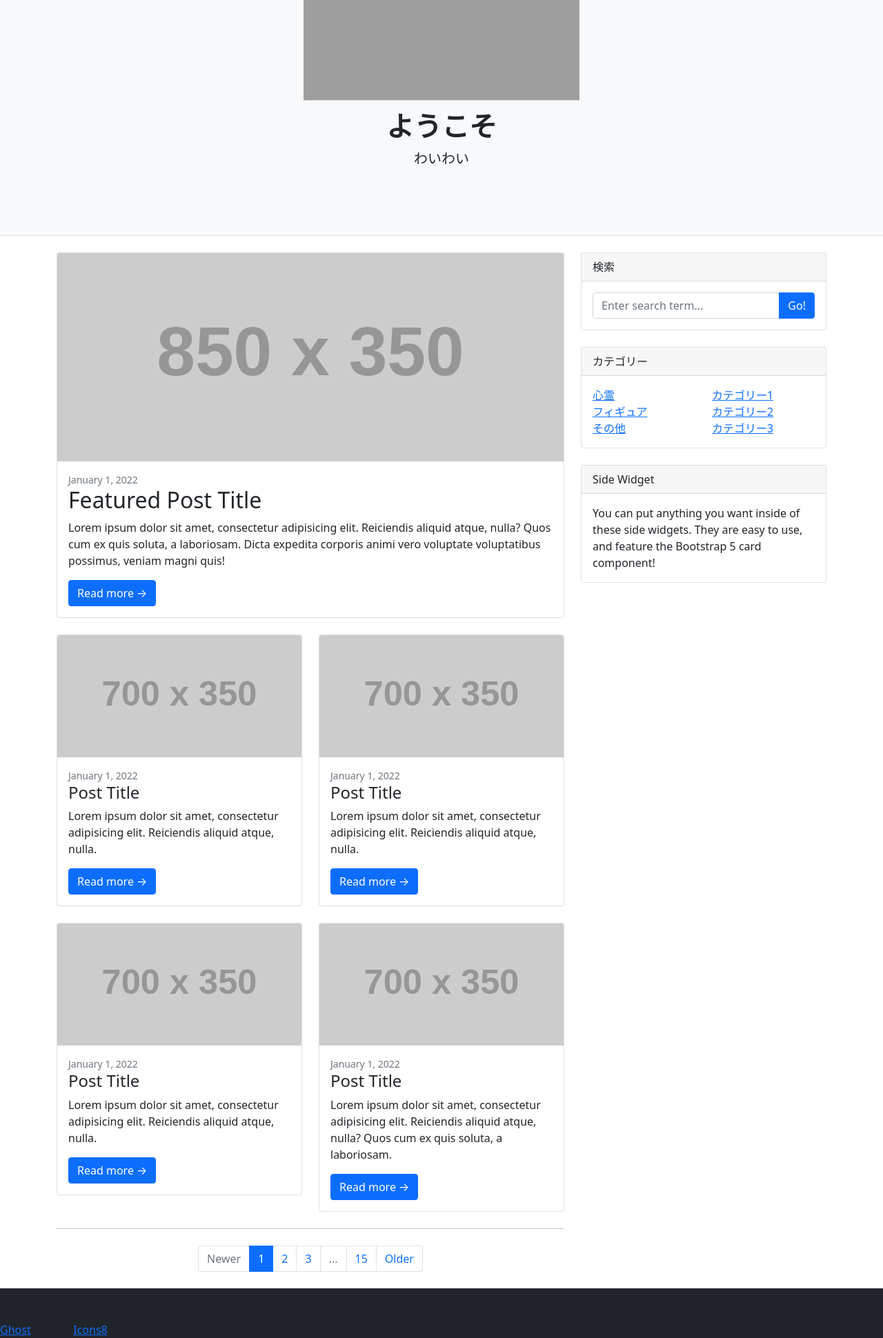
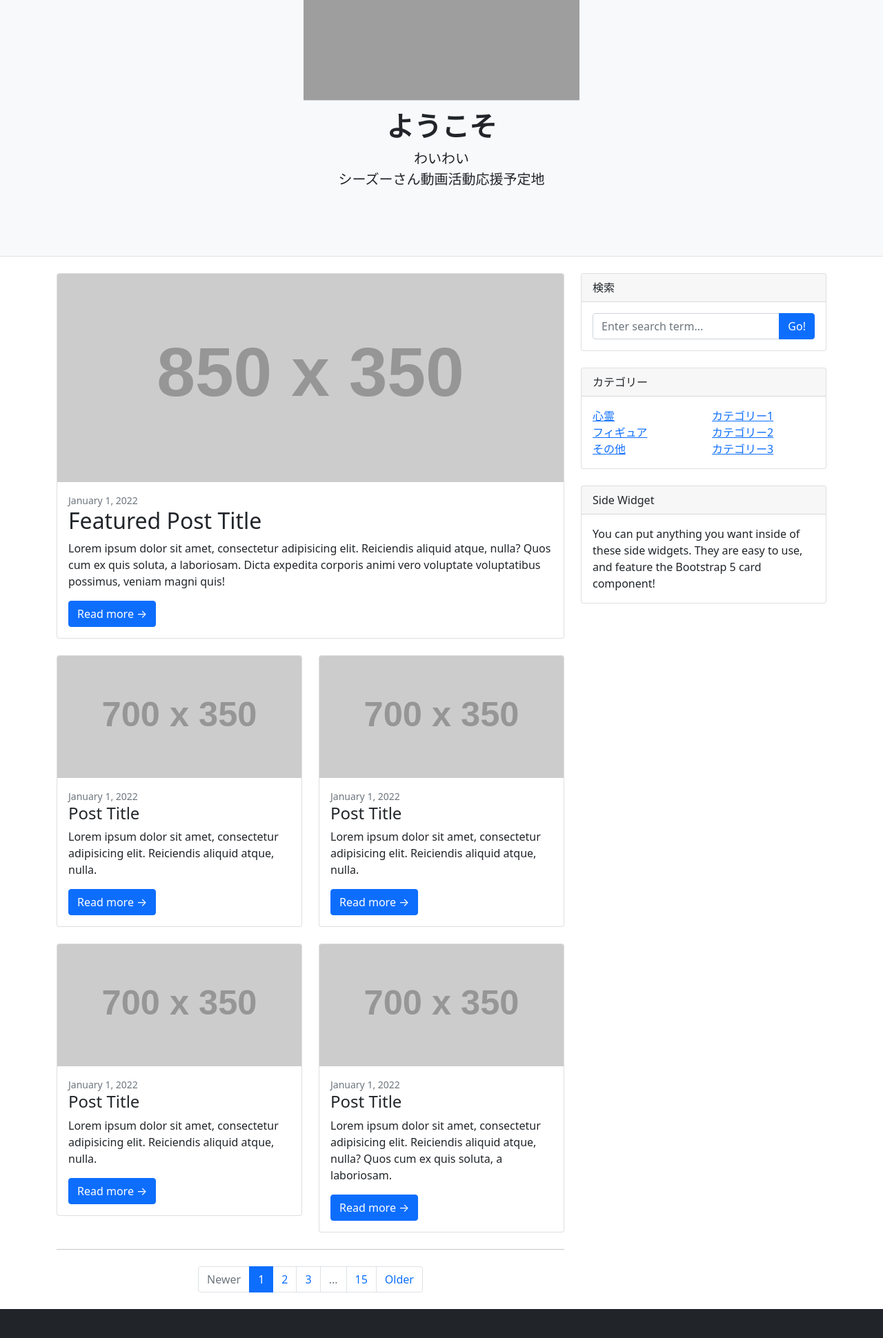
Before and after one commit to Nanohatan/youtube, a Flask app: page / in a window 1280 px wide. Shown: the part 553-2493 px from the top of the page at 69% size. Run offline with Flask 2, Linux system fonts and the light colour scheme; grey boxes labelled with a size stand in for pictures from a placeholder-image service; some libraries are stand-ins or nearby versions; grey boxes are pictures that could not be loaded.

Commit message:
テキスト変更

```diff
--- a/web/application/pages/templates/entries/index.html
+++ b/web/application/pages/templates/entries/index.html
@@ -35,6 +35,7 @@
                     <img class="anime-fuwafuwa" src="https://img.icons8.com/pastel-glyph/64/null/ghost.png"/>
                     <h1 class="fw-bolder">ようこそ</h1>
                     <p class="lead mb-0">わいわい</p>
+                    <p class="lead mb-0">シーズーさん動画活動応援予定地</p>
                 </div>
             </div>
         </header>
```
